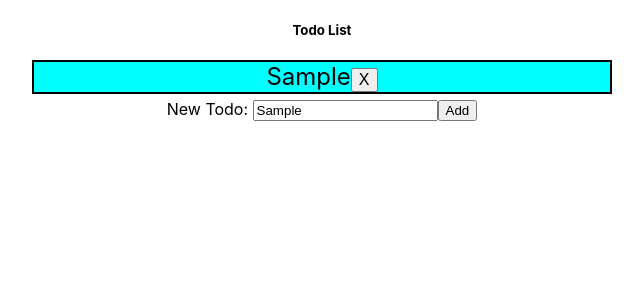
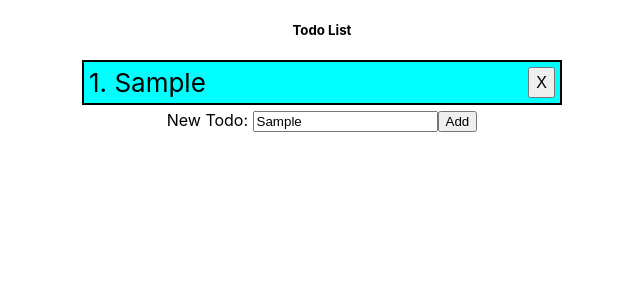
Before and after one commit to BennyYuen09/React-Practice, a React (Create React App) app: page / in a window 1280 px wide. Both pictures are taken after typing "Sample" into the empty fields and a click on the button "Add". Shown: the top 300 px of the page, without its empty margins (318-961 px from the left). Built offline with nearby package versions, Linux system fonts and the light colour scheme.

Commit message:
[React_Practice][Benny] style: add css style to the application

```diff
--- a/src/components/TodoGroup.js
+++ b/src/components/TodoGroup.js
@@ -9,7 +9,7 @@ function TodoGroup() {
     return (
         <div>
             {todoList.map((item, index) => (
-                <TodoItem key={item.id} todo={item}/>
+                <TodoItem key={item.id} todo={item} index={index}/>
             ))}
         </div>
     )
--- a/src/components/TodoItem.js
+++ b/src/components/TodoItem.js
@@ -2,7 +2,7 @@ import React from "react";
 import { useDispatch } from "react-redux";
 import '../styles/TodoItem.css'
 
-function TodoItem({ todo }) {
+function TodoItem({ todo, index }) {
     const text = (todo.finished) ? <del>{todo.text}</del> : todo.text
     const id = todo.id;
     const dispatch = useDispatch();
@@ -17,7 +17,7 @@ function TodoItem({ todo }) {
 
     return (
         <div className='TodoItem'>
-            <span className='TodoItem-text' onClick={changeState}>{text}</span>
+            <span className='TodoItem-text' onClick={changeState}>{index + 1}. {text}</span>
             <button className='TodoItem-button' onClick={remove}>X</button>
         </div>
     )
--- a/src/styles/TodoItem.css
+++ b/src/styles/TodoItem.css
@@ -1,19 +1,22 @@
 .TodoItem {
     background-color: cyan;
+    padding: 5px;
     border-style: solid;
     border-width: 2px;
     margin-top: 5px;
     margin-bottom: 5px;
-    margin-right: 350px;
-    margin-left: 350px;
+    margin-right: 400px;
+    margin-left: 400px;
     font-size: 18pt;
+    display: flex;
+    justify-content: space-between;
 }
 
 .TodoItem-button{
     font-size: 16px;
-
+    vertical-align: 3px;
 }
 
 .TodoItem-text{
-    text-align: left;
+    font-size: 26px;
 }
```
